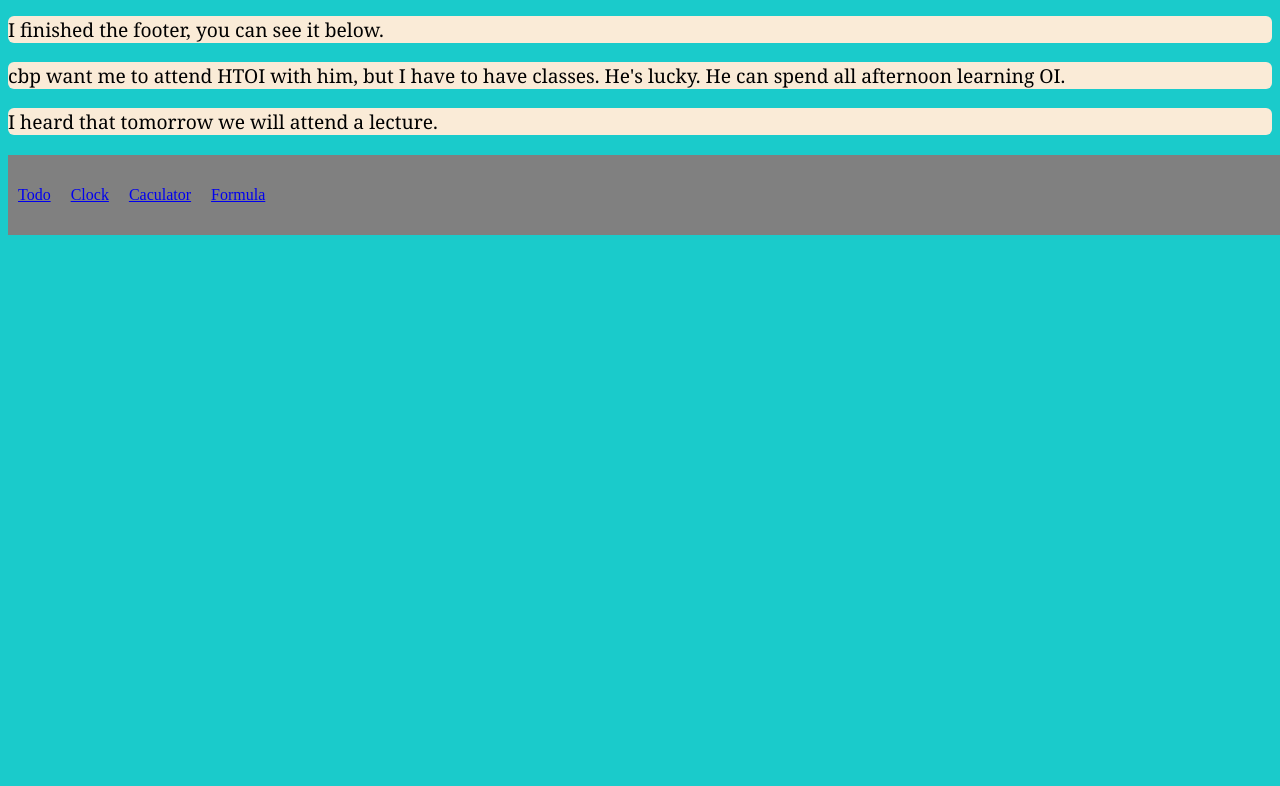
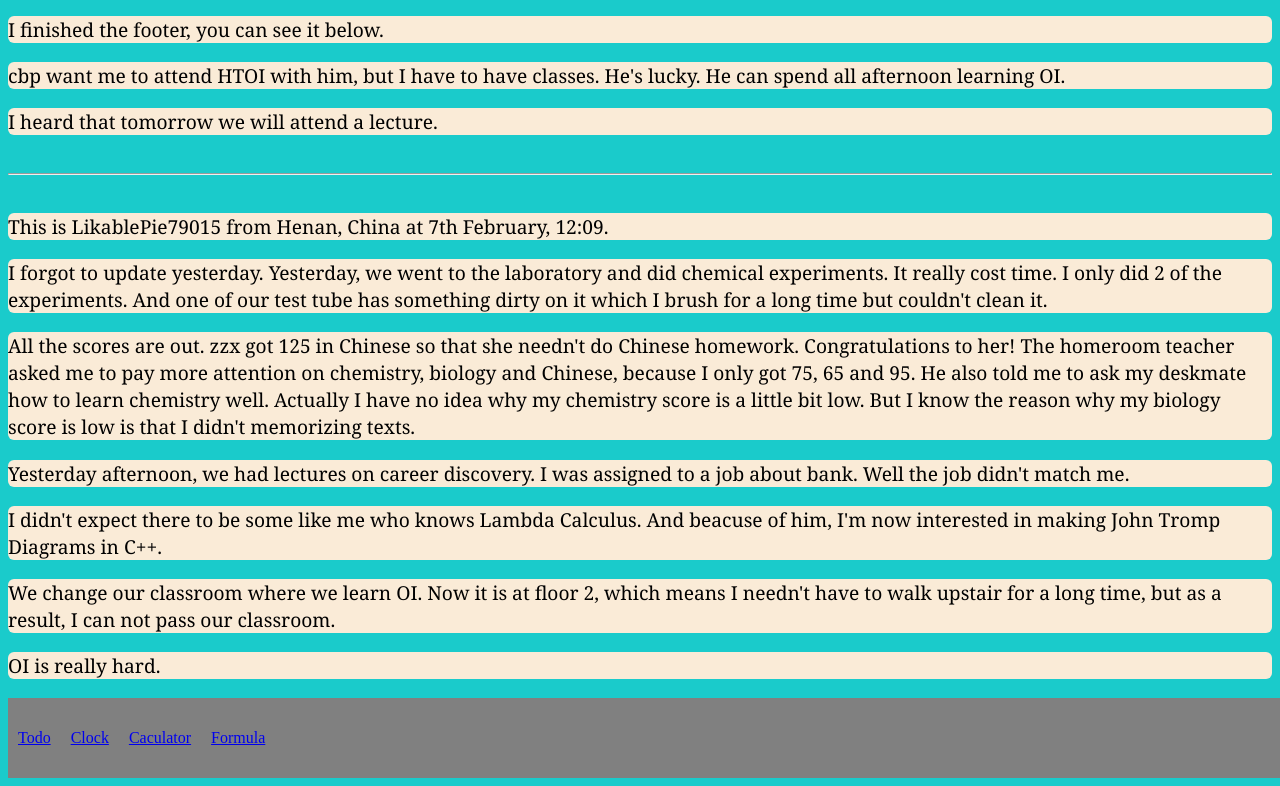
Before and after one commit to LikablePie79015/website, a plain HTML site: page index.html in a window 1280 px wide. Shown: the part 3974-4760 px from the top of the page. Before the commit the page ends 4217 px from the top, so only its background shows below. Drawn offline with Linux system fonts and the light colour scheme.

Commit message:
Daily upgrate.

```diff
--- a/index.html
+++ b/index.html
@@ -105,6 +105,16 @@
     <p>I finished the footer, you can see it below.</p>
     <p>cbp want me to attend HTOI with him, but I have to have classes. He's lucky. He can spend all afternoon learning OI.</p>
     <p>I heard that tomorrow we will attend a lecture.</p>
+
+    <hr>
+
+    <p>This is LikablePie79015 from Henan, China at 7th February, 12:09.</p>
+    <p>I forgot to update yesterday. Yesterday, we went to the laboratory and did chemical experiments. It really cost time. I only did 2 of the experiments. And one of our test tube has something dirty on it which I brush for a long time but couldn't clean it.</p>
+    <p>All the scores are out. zzx got 125 in Chinese so that she needn't do Chinese homework. Congratulations to her! The homeroom teacher asked me to pay more attention on chemistry, biology and Chinese, because I only got 75, 65 and 95. He also told me to ask my deskmate how to learn chemistry well. Actually I have no idea why my chemistry score is a little bit low. But I know the reason why my biology score is low is that I didn't memorizing texts.</p>
+    <p>Yesterday afternoon, we had lectures on career discovery. I was assigned to a job about bank. Well the job didn't match me.</p>
+    <p>I didn't expect there to be some like me who knows Lambda Calculus. And beacuse of him, I'm now interested in making John Tromp Diagrams in C++. </p>
+    <p>We change our classroom where we learn OI. Now it is at floor 2, which means I needn't have to walk upstair for a long time, but as a result, I can not pass our classroom.</p>
+    <p>OI is really hard.</p>
   </div>
 
   <div class="footer">
```
